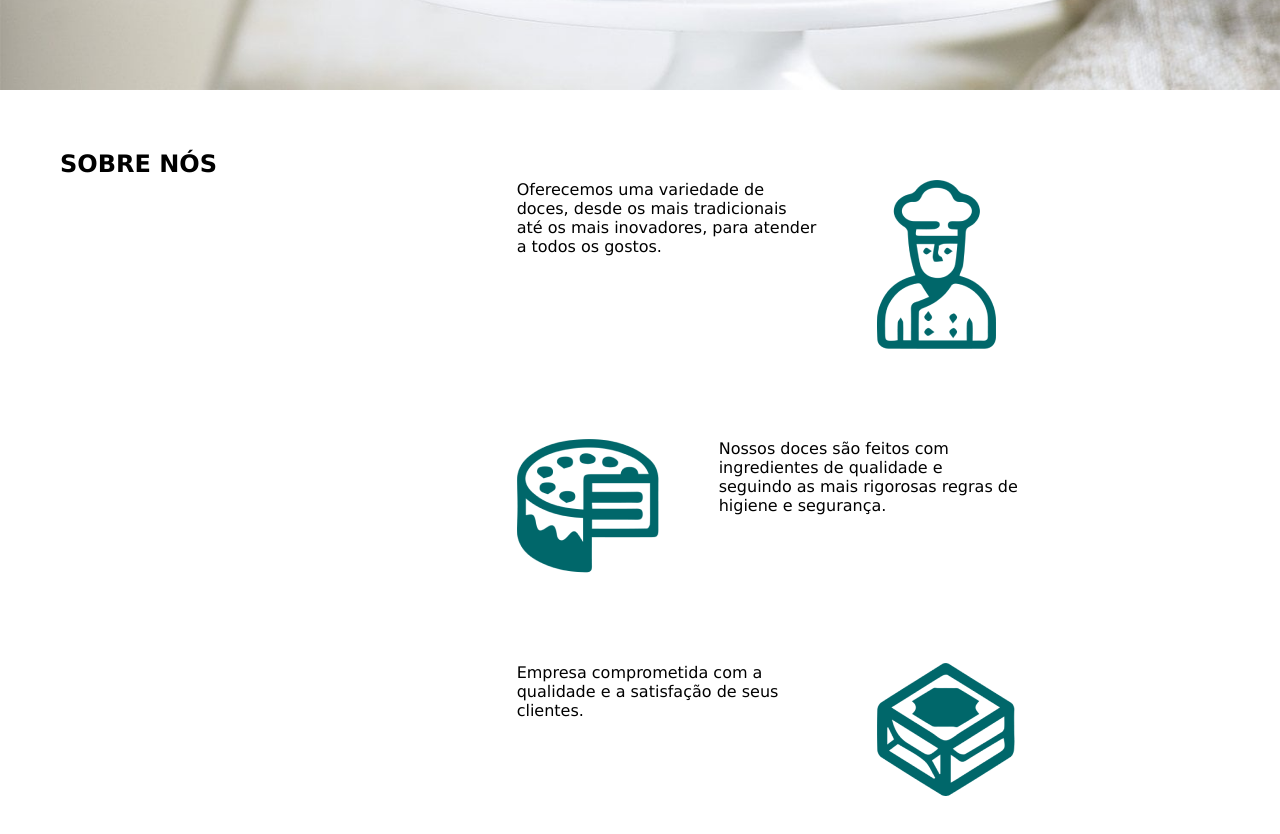
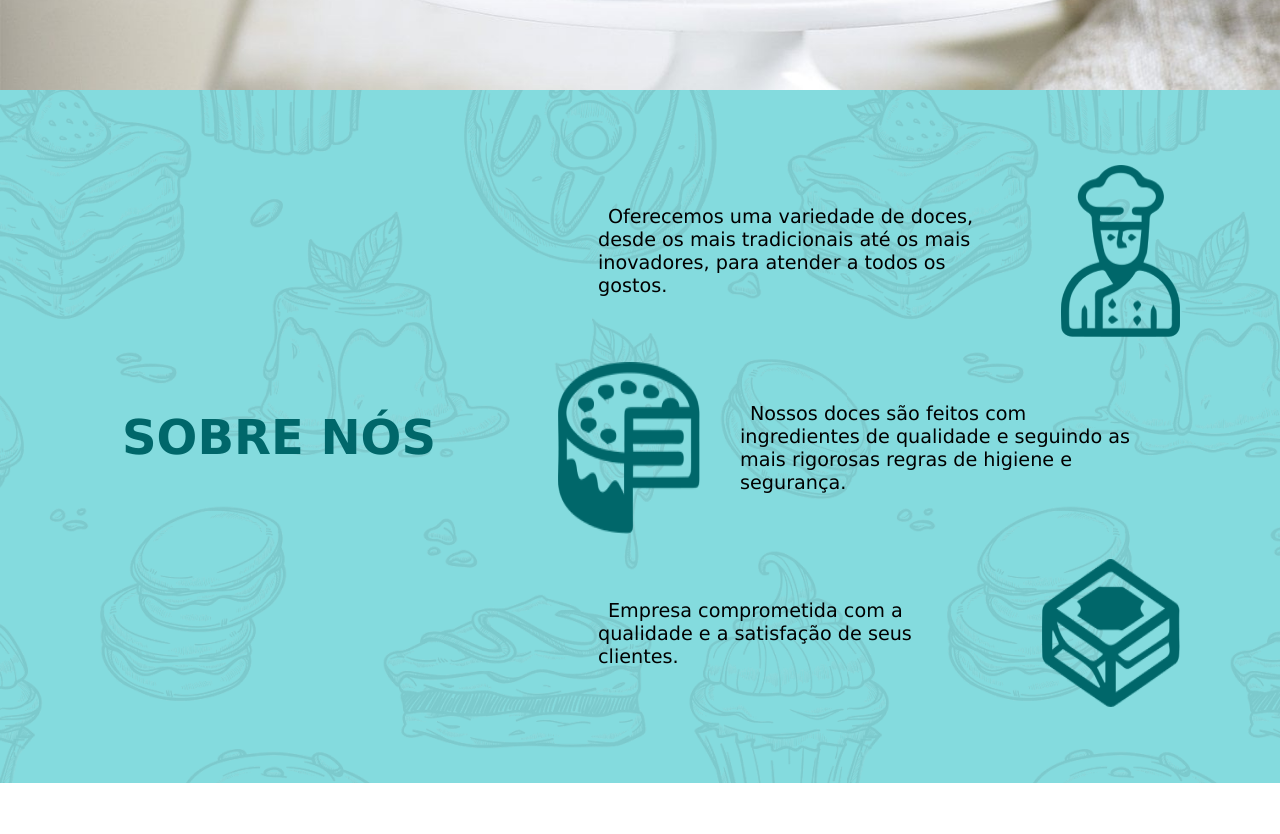
Before and after one commit to felipeInv/projeto_confeitaria, a plain HTML site: page index.html in a window 1280 px wide. Shown: the part 510-1344 px from the top of the page. After the commit the page ends 1293 px from the top, so only its background shows below. Drawn offline with Linux system fonts and the light colour scheme.

Commit message:
aaaaaaauh

```diff
--- a/index.html
+++ b/index.html
@@ -26,7 +26,7 @@
     </header>
     <div class="fundo_bolo1"></div>
     <section class="sobre_nos">
-        <div>
+        <div class="titulo">
             <h2>SOBRE NÓS</h2>
         </div>
         <div>
--- a/style.css
+++ b/style.css
@@ -16,7 +16,6 @@ body{
 
 header{
     display: grid;
-    width: 100vw;
     box-shadow: 0px 4px 5px rgba(0, 0, 0, 0.555);
     border-radius: 0 0 25px 25px;
     padding: 10px;
@@ -47,7 +46,6 @@ header img{
 
 .fundo_bolo1{
     height: 500px;
-    width: 100%;
     background-image: url("img/fundo_bolo_chocolate_confeitado.jpg");
     background-size: cover;
     background-position: center bottom;
@@ -57,25 +55,32 @@ header img{
 /*************************************************************************************/
 
 section.sobre_nos{
-    width: 100vw;
+    padding: 50px;
     display: grid;
     flex-direction: row;
-    grid-template-columns: 1fr 2fr;
+    grid-template-columns: 4fr 5fr;
+    background-image: url("img/padrao_doces.png");
+    background-color: #84DBDE;
 }
 
-.sobre_nos *{
-    margin: 30px;
+.sobre_nos .titulo{
+    font-size: 2em;
+    color: #00676A;
+    display: flex;
+    justify-content: center;
+    align-items: center;
 }
 
 section.sobre_nos .texto_icone{
     display: flex;
     flex-direction: row;
+    margin: 25px 50px 25px 50px;
+    justify-content: space-between;
 }
 
 section.sobre_nos .texto_icone p{
-    width: 300px;
+    width: 400px;
+    margin: 40px;
+    font-size: 1.2em;
+    text-indent: 10px;
 }
-
-.sobre_nos:nth-child(1){
-    width: 40vw;
-}
```
Also changed, not shown: img/padrao_doces.png (added).
